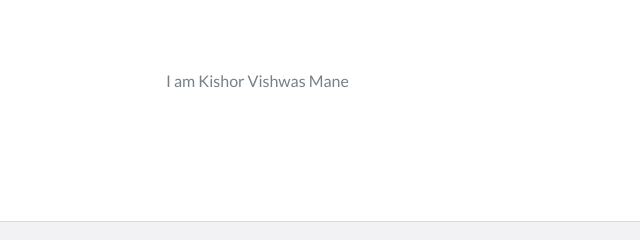
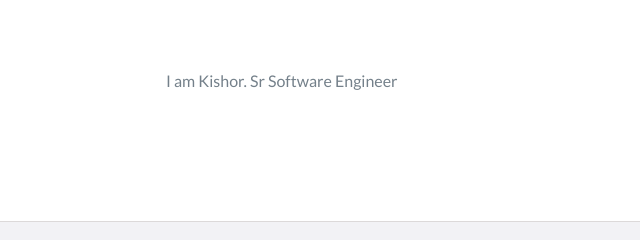
Before and after one commit to kishor-mane-patil/myportfolio, a website: page index.html in a window 1280 px wide. Shown: the part 805-1045 px from the top of the page, 294-934 px from the left. Drawn offline with nearby package versions, Linux system fonts and the light colour scheme.

Commit message:
Update index.html

```diff
--- a/index.html
+++ b/index.html
@@ -73,7 +73,7 @@
                 </div>
                 <div class="col-md-8">
                     <p>
-                        I am Kishor Vishwas Mane
+                        I am Kishor. Sr Software Engineer
 
                     </p>
                 </div>
```
